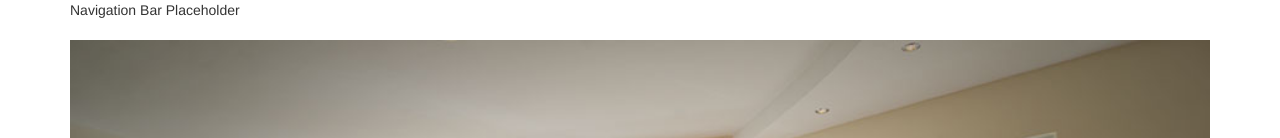
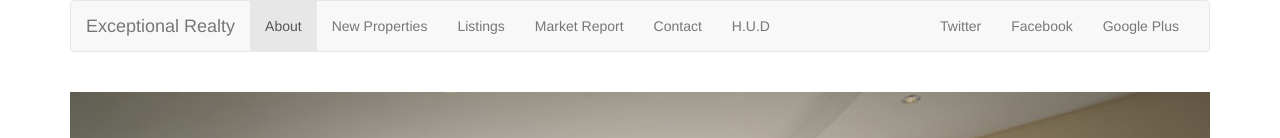
Before and after one commit to Jax05/exceptional-realty-bootstrapped, a plain HTML site: page index.html in a window 1280 px wide. Shown: the top 138 px of the page. Drawn offline with nearby package versions, Linux system fonts and the light colour scheme.

Commit message:
added bootstrap navbar with custom links

```diff
--- a/index.html
+++ b/index.html
@@ -25,7 +25,37 @@
     <div class="container">
       <div class="row">
         <div class="col-sm-12">
-          Navigation Bar Placeholder
+          <nav class="navbar navbar-default">
+            <div class="container-fluid">
+              <!-- Brand and toggle get grouped for better mobile display -->
+              <div class="navbar-header">
+                <button type="button" class="navbar-toggle collapsed" data-toggle="collapse" data-target="#bs-example-navbar-collapse-1" aria-expanded="false">
+                  <span class="sr-only">Toggle navigation</span>
+                  <span class="icon-bar"></span>
+                  <span class="icon-bar"></span>
+                  <span class="icon-bar"></span>
+                </button>
+                <a class="navbar-brand" href="#">Exceptional Realty</a>
+              </div>
+
+              <!-- Collect the nav links, forms, and other content for toggling -->
+              <div class="collapse navbar-collapse" id="bs-example-navbar-collapse-1">
+                <ul class="nav navbar-nav">
+                  <li class="active"><a href="#">About <span class="sr-only">(current)</span></a></li>
+                  <li><a href="#">New Properties</a></li>
+                  <li><a href="#">Listings</a></li>
+                  <li><a href="#">Market Report</a></li>
+                  <li><a href="#">Contact</a></li>
+                  <li><a href="#" target="_blank">H.U.D</a></li>
+                </ul>
+                <ul class="nav navbar-nav navbar-right">
+                  <li><a class="twit" href="#" title="Twitter">Twitter</a></li>
+                  <li><a class="fbook" href="#" title="Facebook">Facebook</a></li>
+                  <li><a class="gplus" href="#" title="Google Plus">Google Plus</a></li>
+                </ul>
+              </div><!-- /.navbar-collapse -->
+            </div><!-- /.container-fluid -->
+          </nav>
         </div>
       </div>
 
```
